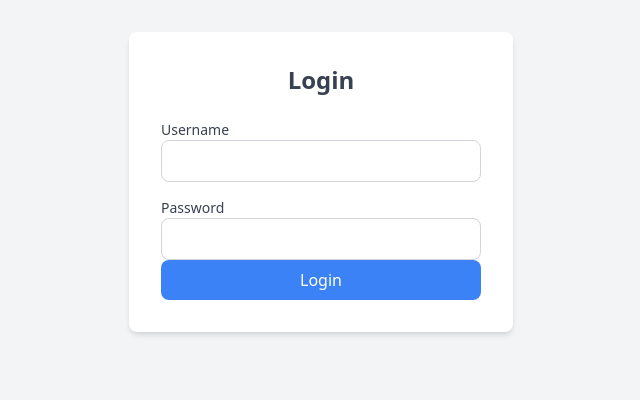
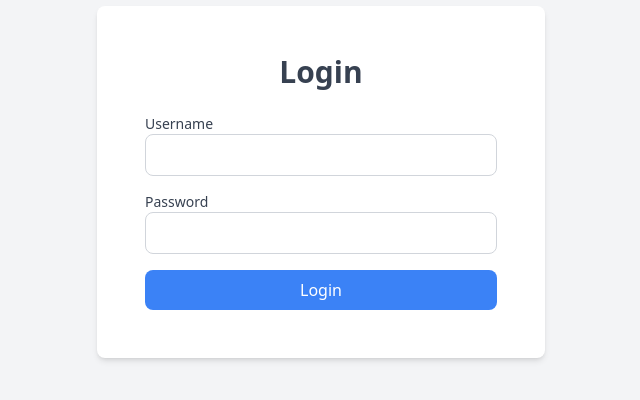
Before and after one commit to Erzascarlett123/hunter, a SvelteKit app: page / in a window 1280 px wide. Shown: the part 218-618 px from the top of the page, without its empty margins (319-959 px from the left). Built offline with nearby package versions, Linux system fonts and the light colour scheme.

Commit message:
terserah

```diff
--- a/src/routes/+page.svelte
+++ b/src/routes/+page.svelte
@@ -1,6 +1,6 @@
-<body class="bg-gray-100 flex items-center justify-center h-screen">
-    <div class="bg-white p-8 rounded-lg shadow-md w-96">
-        <h2 class="text-2xl font-bold text-center text-gray-700 mb-6">Login</h2>
+<body class="bg-gray-100 flex items-center justify-center h-screen p-4">
+    <div class="bg-white p-6 sm:p-8 md:p-10 lg:p-12 rounded-lg shadow-md w-full max-w-md">
+        <h2 class="text-2xl sm:text-3xl font-bold text-center text-gray-700 mb-6">Login</h2>
         <form action="/submit-login" method="POST" class="space-y-4">
             <div>
                 <label for="username" class="block text-sm font-medium text-gray-700">Username</label>
@@ -10,11 +10,9 @@
                 <label for="password" class="block text-sm font-medium text-gray-700">Password</label>
                 <input type="password" id="password" name="password" required class="w-full p-2 border border-gray-300 rounded-lg focus:outline-none focus:ring-2 focus:ring-blue-500">
             </div>
-            <a href="/home" class="cursor-pointer">
-                <button type="submit" class="w-full bg-blue-500 text-white p-2 rounded-lg hover:bg-blue-600 focus:outline-none focus:ring-2 focus:ring-blue-500">
-                    Login
-                </button>
-            </a>
+            <button type="submit" class="w-full bg-blue-500 text-white p-2 rounded-lg hover:bg-blue-600 focus:outline-none focus:ring-2 focus:ring-blue-500">
+                Login
+            </button>
         </form>
     </div>
 </body>
```
